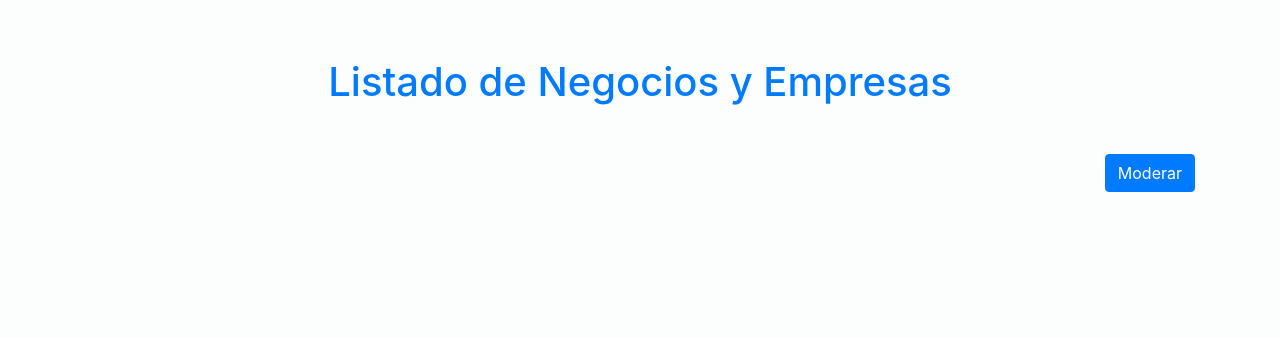
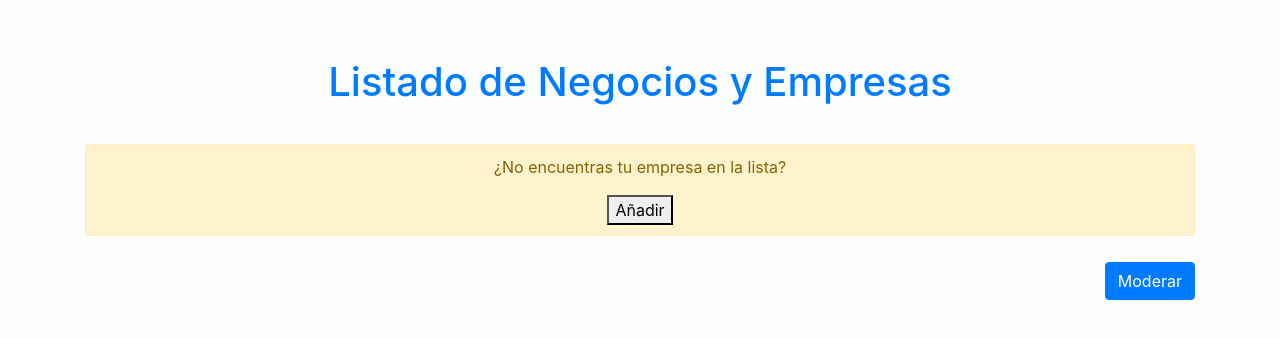
Before and after one commit to rojolelo/directorio-de-negocios, a React (Create React App) app: page / in a window 1280 px wide. Shown: the top 338 px of the page. Built offline with nearby package versions, Linux system fonts and the light colour scheme.

Commit message:
Add was not showing in Empty state.lista

```diff
--- a/src/components/Router.js
+++ b/src/components/Router.js
@@ -143,7 +143,7 @@ class Router extends Component {
     }
 
     add = (datos) => {
-        console.log("Add ejecutado")
+
         this.setState((prevState, props) => ({
             listaPorModerar: [...prevState.listaPorModerar, datos]
         }))
@@ -153,6 +153,8 @@ class Router extends Component {
     render() {
 
         const separacion = this.separacionPorPaginas(this.state.lista)
+
+
 
 
         return (
@@ -181,7 +183,9 @@ class Router extends Component {
                             )
                         }} />
 
-                        {this.paginas(separacion)}
+                        {
+                            (separacion) ? (separacion.length === 0 ? <BotonAdd /> : this.paginas(separacion)) : <BotonAdd />
+                        }
 
 
 
```
